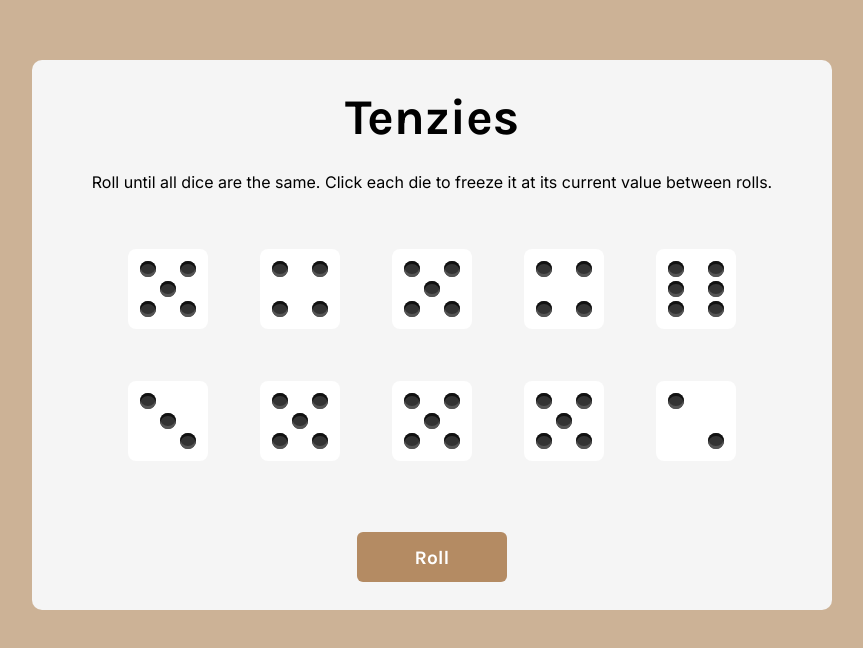
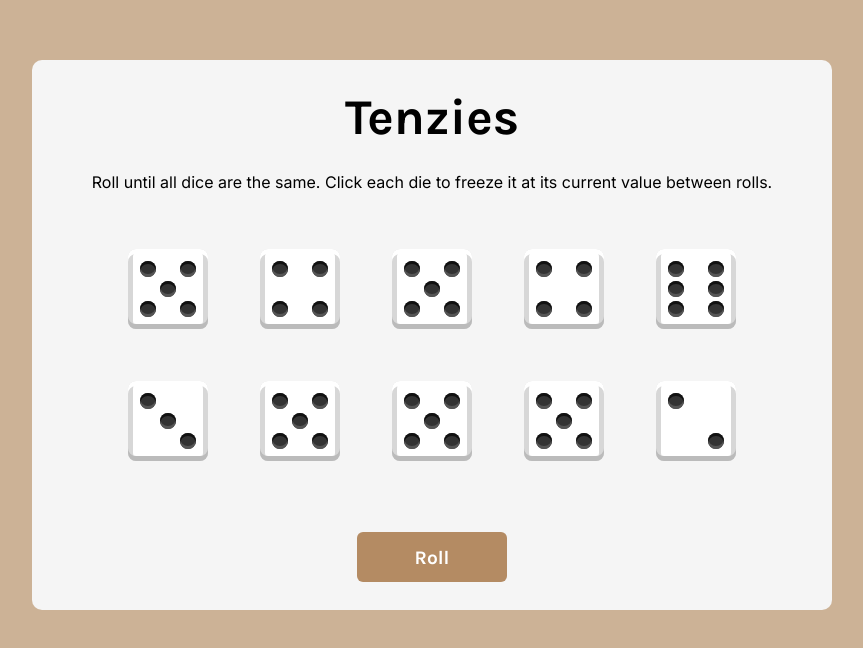
Before and after one commit to steph-xue/tenzies-game, a React (Vite) app: page / in a window 1280 px wide. Shown: the top 648 px of the page, without its empty margins (208-1071 px from the left). Built offline with nearby package versions, Linux system fonts and the light colour scheme.

Commit message:
update box shadow for held dice

```diff
--- a/src/components/Die.jsx
+++ b/src/components/Die.jsx
@@ -4,11 +4,15 @@ function Die(props) {
     // Extract the value of the die from the props
     const dieValue = props.value;
 
-    // Change the background color of the die if it is held
+    // Change the background color and box shadow of the die if it is held
     const styles = {
         backgroundColor: props.isHeld ? "#d3b08d" : "white",
-        boxShadow: props.isHeld ? "inset 0 5px #d3b08d, inset 0 -5px #a88b6e, inset 5px 0 #c09f7 inset -5px 0 #c09f7f" : "inset 0 5px white, inset 0 -5px #bbb, inset 5px 0 #d7d7d7 inset -5px 0 #d7d7d7"
+        boxShadow: props.isHeld ? "inset 0 5px #d3b08d, inset 0 -5px #a88b6e, inset 5px 0 #c09f7f, inset -5px 0 #c09f7f" : "inset 0 5px white, inset 0 -5px #bbb, inset 5px 0 #d7d7d7, inset -5px 0 #d7d7d7"
     };
+
+    /*
+    "inset 0 5px #d3b08d, inset 0 -5px #a88b6e, inset 5px 0 #c09f7, inset -5px 0 #c09f7f"
+    */
 
     // Generate pips (dots) for the die face based on the die's value
     const pips = (
--- a/src/style.css
+++ b/src/style.css
@@ -62,11 +62,6 @@ main {
 	border-radius: 10%;
 }
 
-/*
-inset 0 5px white, inset 0 -5px #bbb, inset 5px 0 #d7d7d7,
-		inset -5px 0 #d7d7d7;
-*/
-
 .pip {
 	display: block;
 	align-self: center;
```
